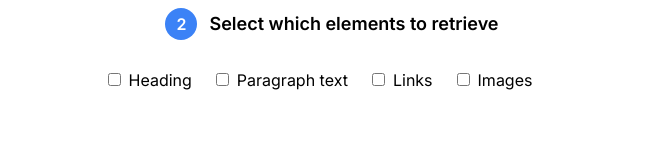
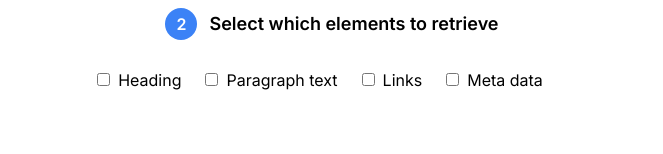
Before and after one commit to bridgerbrown/web-scraper-python, a Next.js app: page / in a window 1280 px wide. Shown: the part 588-742 px from the top of the page, without its empty margins (308-971 px from the left). Built offline with nearby package versions, Linux system fonts and the light colour scheme.

Commit message:
link href rendering, heading conditional to size

```diff
--- a/app/home.tsx
+++ b/app/home.tsx
@@ -24,7 +24,7 @@ export default function Home() {
   const [headingData, setHeadingData] = useState<any[]>([]);
   const [paragraphData, setParagraphData] = useState<any[]>([]);
   const [linkData, setLinkData] = useState<any[]>([]);
-  const [imageData, setImageData] = useState<any[]>([]);
+  const [metaData, setMetaData] = useState<any[]>([]);
 
   const handleUrlChange = (event: ChangeEvent<HTMLInputElement>) => {
     const newUrl = event.target.value;
@@ -71,15 +71,15 @@ export default function Home() {
       const res = await axios.post('http://127.0.0.1:5000/scrape', requestData);
       setStatus(res.data.error ? res.data.error : res.data.message);
       setScrapedData(res.data.data);
-      const heading_data = res.data.data[0].length ? [...res.data.data[0].map((item: any) => item)] : [];
+      const heading_data = res.data.data[0].length ? [...res.data.data[0].map((item: any) => [item[0], item[1]])] : [];
       const paragraph_data = res.data.data[1].length ? [...res.data.data[1].map((item: any) => item)] : [];
-      const link_data = res.data.data[2].length ? [...res.data.data[2].map((item: any) => item)] : [];
-      const image_data = res.data.data[3].length ? [...res.data.data[3].map((item: any) => item)] : [];
+      const link_data = res.data.data[2].length ? [...res.data.data[2].map((item: any) => [item[0], item[1]])] : [];
+      const meta_data = res.data.data[3].length ? [...res.data.data[3].map((item: any) => JSON.stringify(item))] : [];
       console.log(res.data.data)
       setHeadingData(heading_data);
       setParagraphData(paragraph_data);
       setLinkData(link_data);
-      setImageData(image_data);
+      setMetaData(meta_data);
       setSubmitted(true);
     } catch (error) {
       console.log(error);
@@ -117,7 +117,7 @@ export default function Home() {
                     { selectedElements.includes("heading") ? <ResultsList data={headingData} type={"Heading"} /> : <div></div>}
                     { selectedElements.includes("paragraph") ? <ResultsList data={paragraphData} type={"Paragraph"} /> : <div></div>}
                     { selectedElements.includes("link") ? <ResultsList data={linkData} type={"Link"} /> : <div></div>}
-                    { selectedElements.includes("image") ? <ResultsList data={imageData} type={"Image"} /> : <div></div>}
+                    { selectedElements.includes("meta") ? <ResultsList data={metaData} type={"Meta"} /> : <div></div>}
                   </div>
                   :
                   <p></p>
@@ -246,16 +246,16 @@ export default function Home() {
                   </label>
                   <input
                     type="checkbox"
-                    id="image"
-                    value="image"
+                    id="meta"
+                    value="meta"
                     name="elements"
                     onChange={handleCheckboxChange}
                   />
                   <label
-                    htmlFor="image"
+                    htmlFor="meta"
                     className={labelCSS}
                   >
-                    Images
+                    Meta data
                   </label>
                 </form>
                 {
--- a/components/DataItem.tsx
+++ b/components/DataItem.tsx
@@ -1,6 +1,6 @@
 
 export default function DataItem(props: any) {
-  const { item, index } = props;
+  const { item, index, type } = props;
 
   return (
     <div>
@@ -10,9 +10,32 @@ export default function DataItem(props: any) {
           {index}
           </h2>
         </div>
-        <h2 className="text-base">
-        "{item}"
-        </h2>
+        {type != "Link" ?
+          type != "Heading" ?
+            <h2 className="text-base">
+            `{item}`
+            </h2>
+            :
+            <h2 className={`
+              ${item[0] === 'h1' ? 'text-xl font-semibold' :
+               item[0] === 'h2' ? 'text-lg font-medium' :
+               item[0] === 'h3' ? 'text-base font-normal' :
+               item[0] === 'h4' ? 'text-sm' :
+               item[0] === 'h5' ? 'text-xs' :
+               item[0] === 'h6' ? 'text-sm' :
+               item[0] === 'h7' ? 'text-sm' : ''}
+            `}>
+            `{item[1]}`
+            </h2>
+          :
+          <a
+            href={item[1]}
+            target="_blank" rel="noopener noreferrer"
+            className="text-blue-500 underline underline-offset-2"
+          >
+            {item[0]}
+          </a>
+        }
       </div>
     </div>
   )
--- a/components/ResultsList.tsx
+++ b/components/ResultsList.tsx
@@ -27,7 +27,7 @@ export default function ResultsList(props: any) {
           {
             data.length ?
               <div className={dataResultsCSS}>
-                { data.map((item: any) => <DataItem item={item} index={data.indexOf(item) + 1} key={item} /> )}
+                { data.map((item: any) => <DataItem item={item} index={data.indexOf(item) + 1} key={item} type={type} /> )}
               </div>
             :
               <div className="mt-8 font-light text-gray-500 text-center">
```
Also changed, not shown: public/mars-crop.png (added), 1 other file (tests, documents, lock files or other folders).
